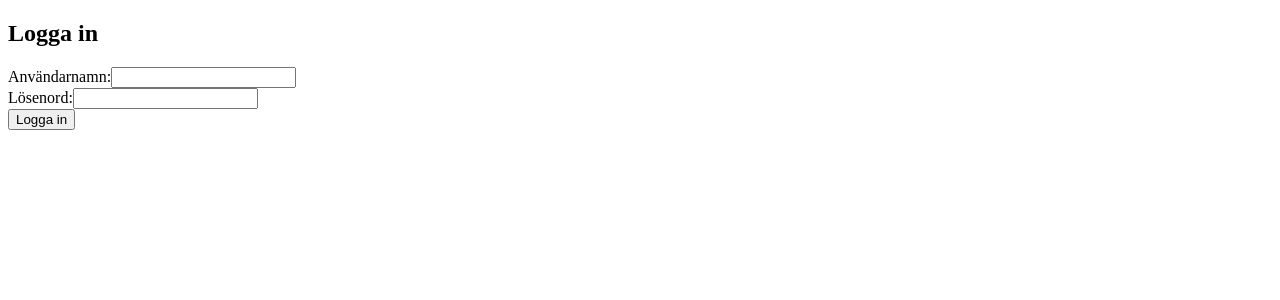
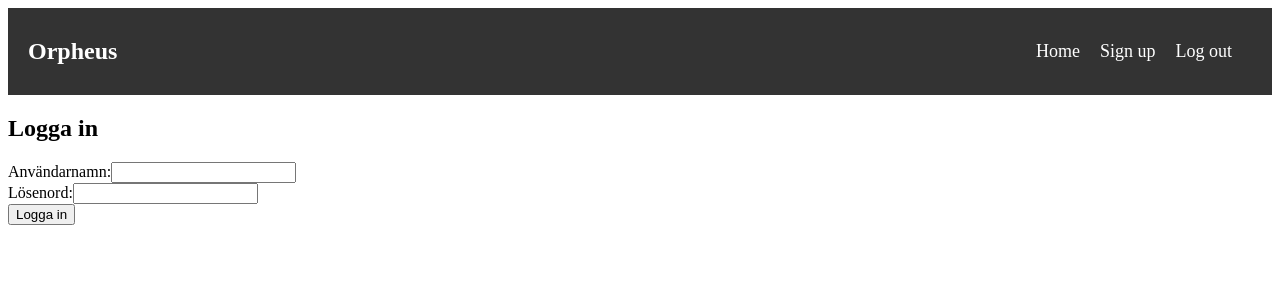
Before and after one commit to berglund10/Orpheus, a React app in the folder frontend/: page /login in a window 1280 px wide. Shown: the top 300 px of the page. Built offline with nearby package versions, Linux system fonts and the light colour scheme; no server answers.

Commit message:
Added navbar

```diff
--- a/frontend/src/App.js
+++ b/frontend/src/App.js
@@ -7,6 +7,7 @@ import LoggedIn from './pages/loggedIn';
 import PrivateRoute from './components/privateRoute';
 import { createContext } from 'react';
 import { serverEndpoint } from './config';
+import NavBar from './components/navbar';
 
 export const UserContext = createContext(null);
 
@@ -46,6 +47,7 @@ export default function App() {
     <div>
       <UserContext.Provider value={{ user, setUser }}>
         <Router>
+          <NavBar/>
           <Routes>
             <Route path="/" element={<Home />} />
             <Route path="/login" element={<Login setAuth={setAuth} />} />
--- /dev/null
+++ b/frontend/src/components/navbar.js
@@ -0,0 +1,49 @@
+import React from 'react';
+import { Link } from 'react-router-dom';
+
+function NavBar() {
+  const navStyle = {
+    display: 'flex',
+    justifyContent: 'space-between',
+    alignItems: 'center',
+    padding: '10px 20px',
+    backgroundColor: '#333',
+    color: 'white'
+  };
+
+  const linkStyle = {
+    color: 'white',
+    textDecoration: 'none',
+    fontSize: '18px',
+  };
+
+  const ulStyle = {
+    listStyleType: 'none',
+    display: 'flex'
+  };
+
+  const liStyle = {
+    marginRight: '20px'
+  };
+
+  return (
+    <nav style={navStyle}>
+      <div>
+        <h1>Orpheus</h1>
+      </div>
+      <ul style={ulStyle}>
+        <li style={liStyle}>
+          <Link to="/" style={linkStyle}>Home</Link>
+        </li>
+        <li style={liStyle}>
+          <Link to="/signup" style={linkStyle}>Sign up</Link>
+        </li>
+        <li style={liStyle}>
+        <div style={linkStyle}>Log out</div>
+        </li>
+      </ul>
+    </nav>
+  );
+}
+
+export default NavBar;
```
